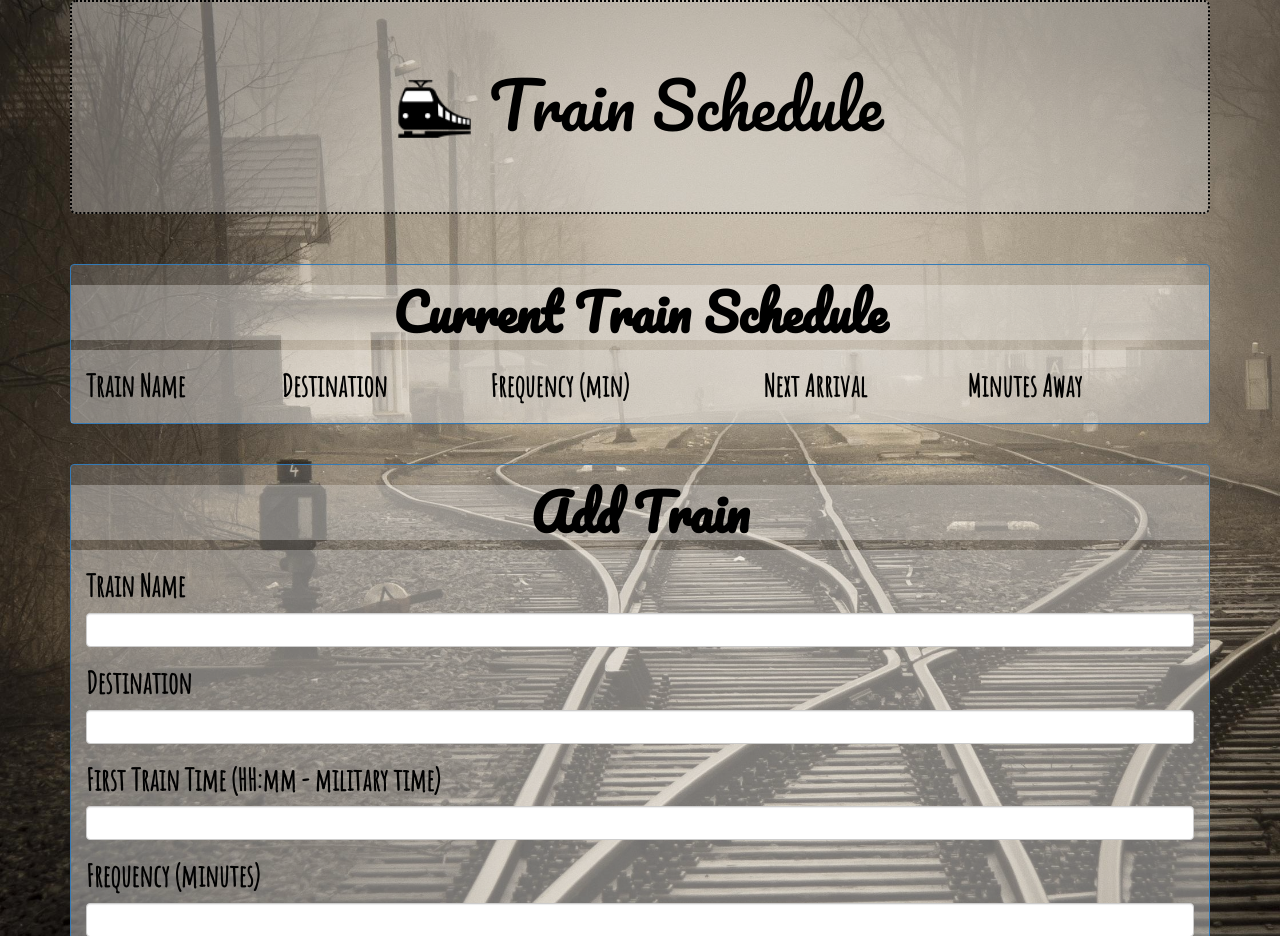
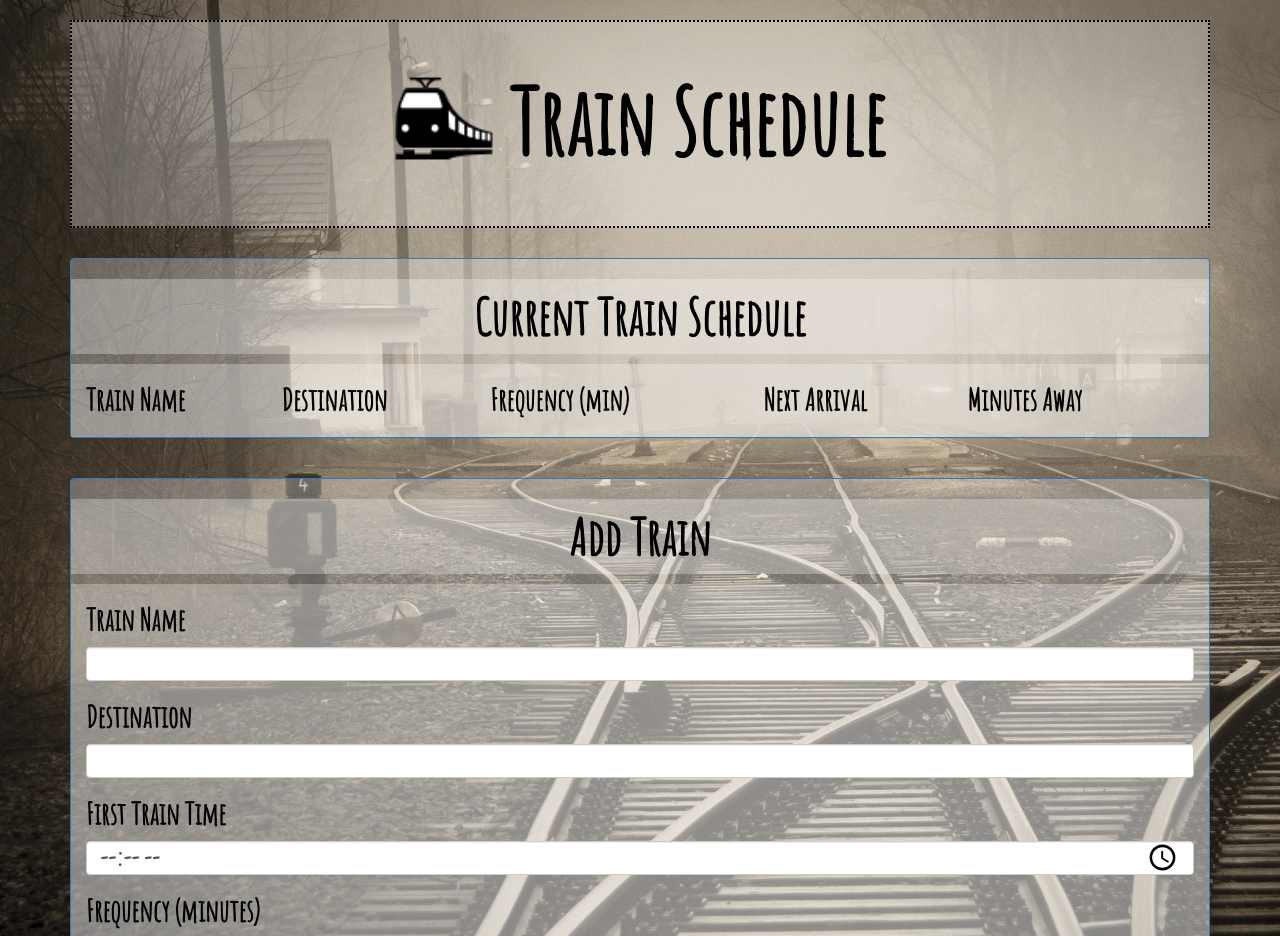
Before and after one commit to melissarburnham/Train-Scheduler, a plain HTML site: page index.html in a window 1280 px wide. Shown: the top 936 px of the page. Drawn offline with nearby package versions, Linux system fonts and the light colour scheme; no server answers.

Commit message:
even more css

```diff
--- a/assets/css/reset.css
+++ b/assets/css/reset.css
@@ -0,0 +1,48 @@
+/* * http://meyerweb.com/eric/tools/css/reset/
+   v2.0 | 20110126
+   License: none (public domain)
+*/ */
+
+html, body, div, span, applet, object, iframe,
+h1, h2, h3, h4, h5, h6, p, blockquote, pre,
+a, abbr, acronym, address, big, cite, code,
+del, dfn, em, img, ins, kbd, q, s, samp,
+small, strike, strong, sub, sup, tt, var,
+b, u, i, center,
+dl, dt, dd, ol, ul, li,
+fieldset, form, label, legend,
+table, caption, tbody, tfoot, thead, tr, th, td,
+article, aside, canvas, details, embed,
+figure, figcaption, footer, header, hgroup,
+menu, nav, output, ruby, section, summary,
+time, mark, audio, video {
+	margin: 0;
+	padding: 0;
+	border: 0;
+	font-size: 100%;
+	font: inherit;
+	vertical-align: baseline;
+}
+/* HTML5 display-role reset for older browsers */
+article, aside, details, figcaption, figure,
+footer, header, hgroup, menu, nav, section {
+	display: block;
+}
+body {
+	line-height: 1;
+}
+ol, ul {
+	list-style: none;
+}
+blockquote, q {
+	quotes: none;
+}
+blockquote:before, blockquote:after,
+q:before, q:after {
+	content: '';
+	content: none;
+}
+table {
+	border-collapse: collapse;
+	border-spacing: 0;
+}
--- a/assets/css/style.css
+++ b/assets/css/style.css
@@ -8,13 +8,8 @@ body {
     word-break: break-all;
 }
 
-.jumbotron {
-    background-color: rgba(225, 225, 225, 0.345) ; color: black;
-    border: black dotted 2px;
-}
-
 .panel{
-    background-color: rgba(218, 218, 219, 0.194);
+    background-color: rgba(255, 255, 255, 0.283);
     color:black;
     font-weight: bold;
     font-size: 30px;
@@ -33,12 +28,24 @@ body {
 }
 
 h1 {
-    font-family: 'Pacifico', cursive;
+   font-family: 'Amatic SC', cursive;
+   font-size: 90px;
+   font-weight: bolder;
+   background-color: rgba(255, 255, 255, 0.283) ;
+   color: black;
+   border: black dotted 2px;
+   padding: 50px 0 50px 0;
 }
 
 h3 {
     font-size: 50px;
-    font-family: 'Pacifico', cursive;
+   font-family: 'Amatic SC', cursive;
+   padding-top: 10px;
+   padding-bottom: 10px;
+}
+
+th {
+    font-weight: bolder;
 }
 
 #trainImg {
@@ -51,9 +58,15 @@ h3 {
     width: 100%;
 }
 
+.form-control {
+    font-size: 30px;
+    font-weight: bold;
+}
+
 td.deleteButton {
-    border: black solid 1px;
+    border-radius: 25px;
     text-align: center;
+    padding: 7px;
 }
 
 td.deleteButton:hover,
@@ -68,3 +81,12 @@ td.deleteButton:hover,
     font-family: 'Amatic SC', cursive;
     font-size: 20px;
 }
+
+h5 {
+    color: white;
+}
+
+#trainImg {
+    width:100px;
+    height: 100px;
+}
--- a/assets/javascript/app.js
+++ b/assets/javascript/app.js
@@ -96,6 +96,10 @@ $("#submit").on("click", function(){
 
         trainCount++;
 
+        if (nextTrain < currentTime){
+            trainTimeTd.text(nextTrain);
+        }
+
         // setInterval(function(){
         //     minutesAwayTd.reload();
         //   }, 5000)
--- a/index.html
+++ b/index.html
@@ -22,7 +22,7 @@
   <div class="container">
 
        <!-- Jumbotron for Title -->
-       <div class="jumbotron">
+       <div>
             <h1 class="text-center"><img src="assets/images/train.jpg" id="trainImg"> Train Schedule</h1>
       </div>
 
@@ -85,8 +85,8 @@
 
                   <!-- First Train Time Input-->
                   <div class="form-group">
-                    <label for="start-year">First Train Time (HH:mm - military time)</label>
-                    <input type="text" class="form-control" id="trainTime">
+                    <label for="start-year">First Train Time</label>
+                    <input type="time" class="form-control" id="trainTime">
                   </div>
 
                   <!--Frequency Input -->
```
